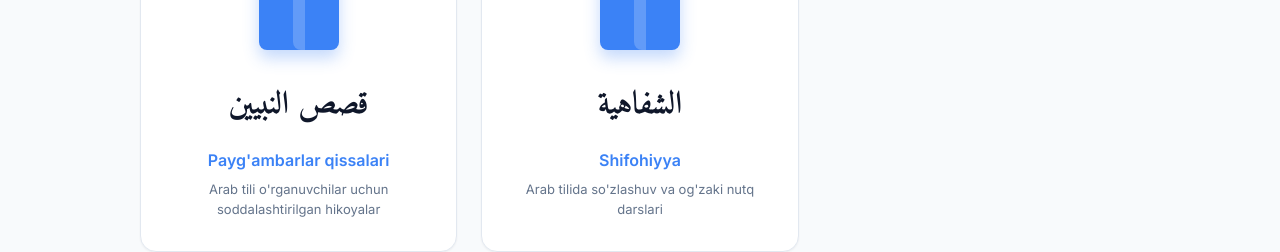
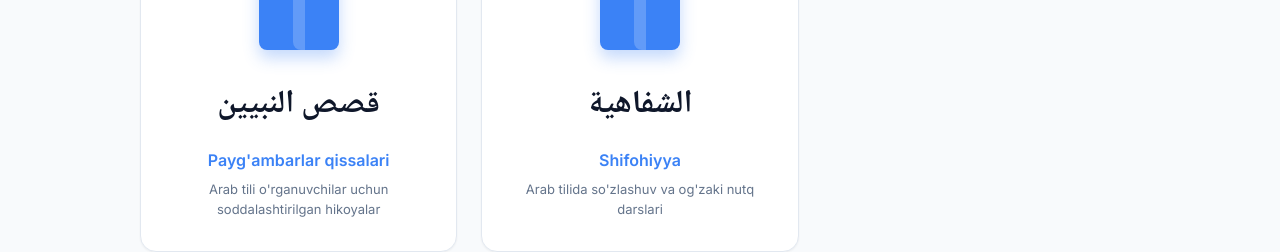
Before and after one commit to JsDevUz/fahm, a React (Vite) app: page / in a window 1280 px wide. Shown: the part 209-461 px from the top of the page. Built offline with nearby package versions, Linux system fonts and the light colour scheme.

Commit message:
style: replace Amiri font with Noto Naskh Arabic for improved typography

```diff
--- a/src/index.css
+++ b/src/index.css
@@ -1,4 +1,4 @@
-@import url("https://fonts.googleapis.com/css2?family=Inter:wght@400;500;600;700&family=Amiri:wght@400;700&display=swap");
+@import url("https://fonts.googleapis.com/css2?family=Inter:wght@400;500;600;700&family=Noto+Naskh+Arabic:wght@400;500;600;700&display=swap");
 
 :root {
   /* Color Palette */
@@ -91,7 +91,7 @@ body {
 
 /* Typography */
 .arabic-text {
-  font-family: "Amiri", "Traditional Arabic", serif;
+  font-family: "Noto Naskh Arabic", serif;
   direction: rtl;
   line-height: 2.2;
 }
```
